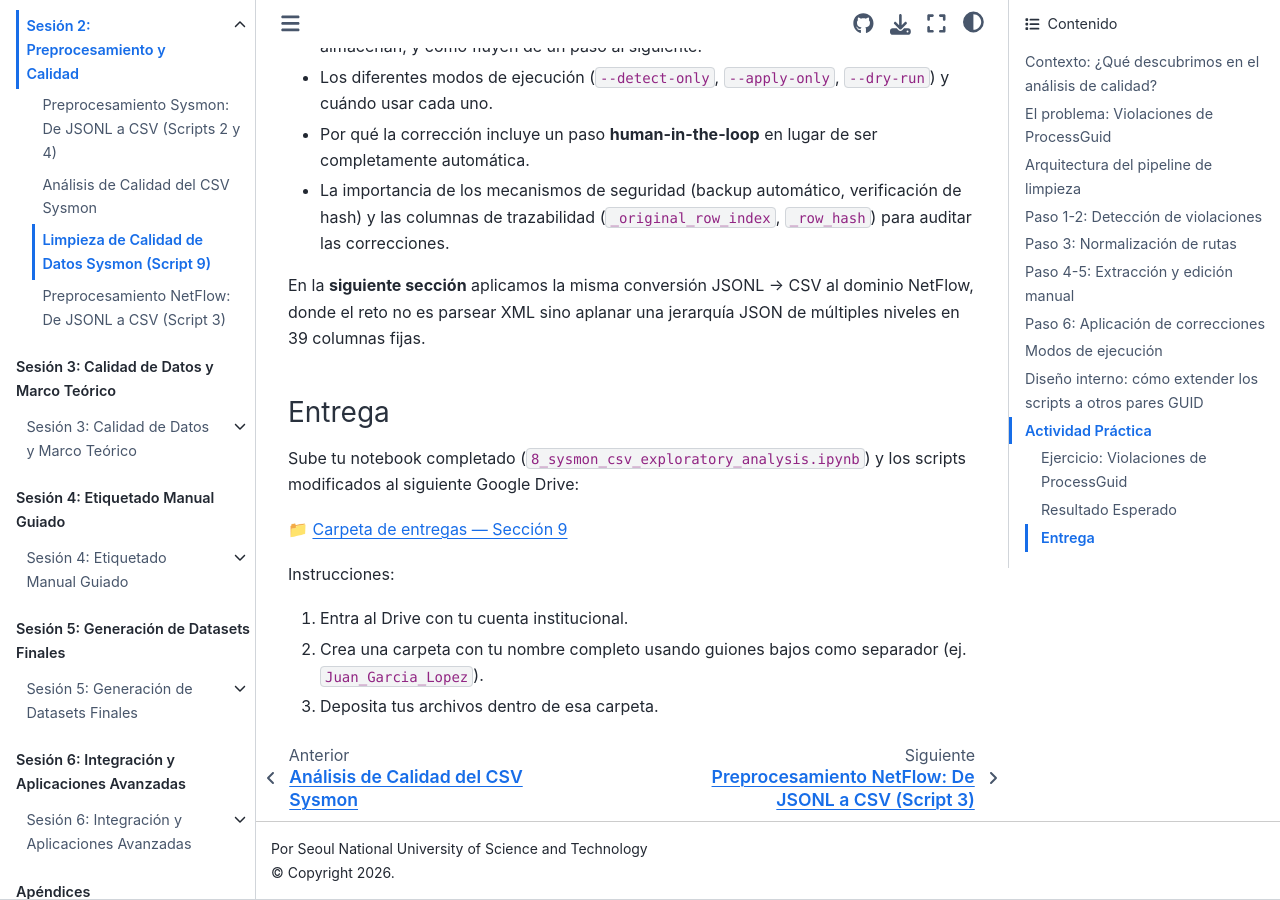
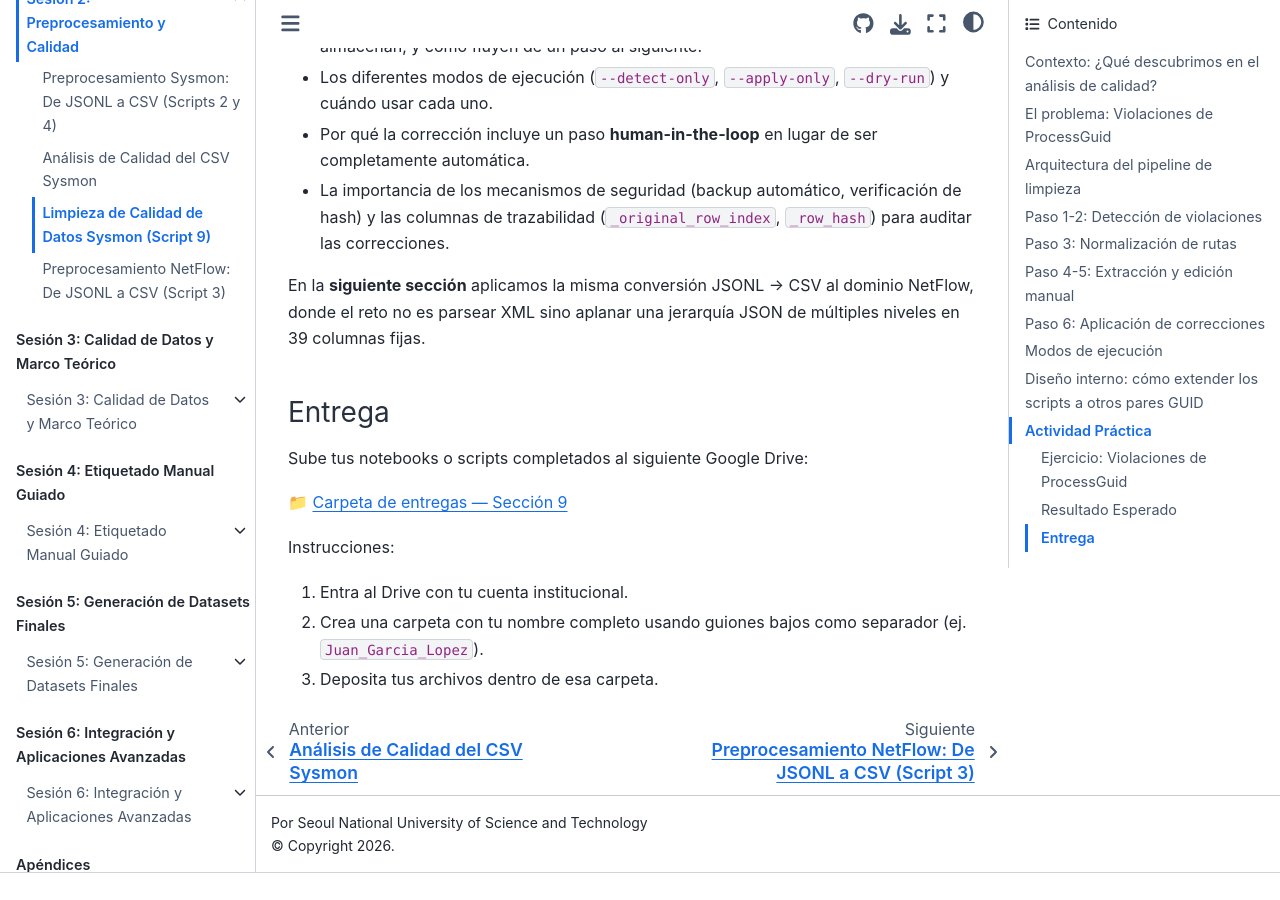
Before and after one commit to ollerenac/curso2026, a Jupyter Book: the page built from sesion-2/9-limpieza-sysmon.md, in a window 1280 px wide and 900 px high, scrolled down 11407 px. Built offline with Jupyter Book 1.0.4 settings and Sphinx 7.4.7 and the Sphinx Book theme 1.1.4, drawn with Linux system fonts in a browser that asks for light colours; after the commit the page ends 12280 px from its top, so only the background shows below that.

Commit message:
docs(sesion-2): generalize submission wording to "notebooks o scripts"
Co-Authored-By: Claude Sonnet 4.6 <noreply@anthropic.com>

```diff
--- a/sesion-2/9-limpieza-sysmon.md
+++ b/sesion-2/9-limpieza-sysmon.md
@@ -437,7 +437,7 @@ En la **siguiente sección** aplicamos la misma conversión JSONL → CSV al dom
 
 ### Entrega
 
-Sube tu notebook completado (`8_sysmon_csv_exploratory_analysis.ipynb`) y los scripts modificados al siguiente Google Drive:
+Sube tus notebooks o scripts completados al siguiente Google Drive:
 
 📁 [Carpeta de entregas — Sección 9](https://drive.google.com/drive/folders/1BqPQo_xX1Ud7Vib37roVwyx7JuCk3uhw?usp=sharing)
 
```
Also changed, not shown: sesion-2/8-analisis-calidad-csv.md (+1 -1 lines).
